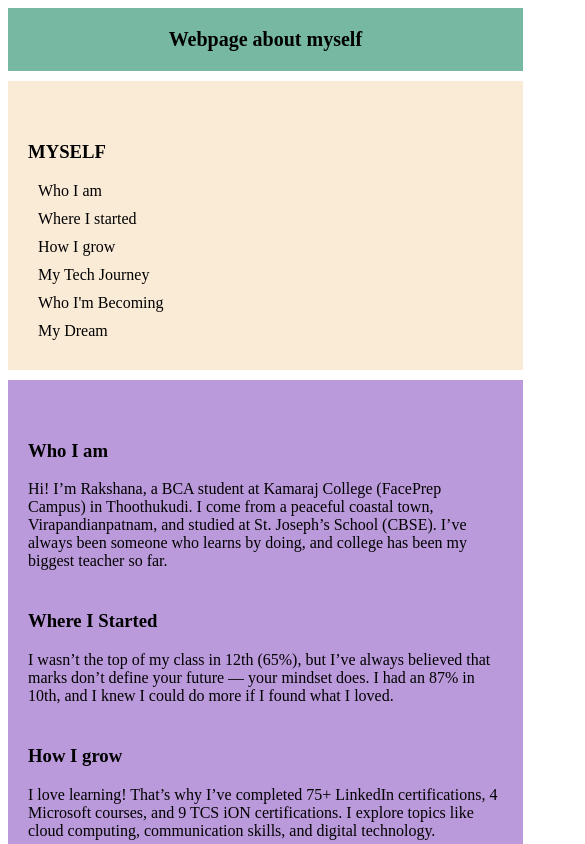
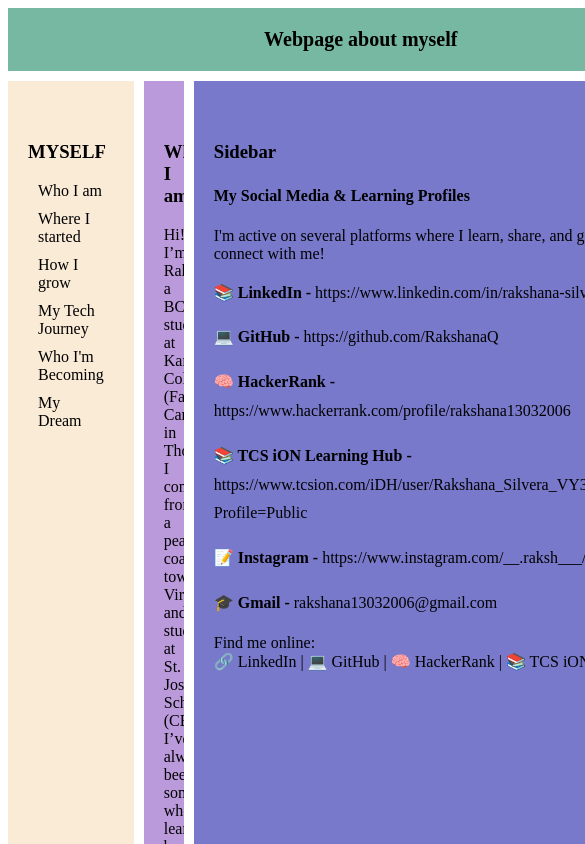
Before and after one commit to RakshanaQ/WEBPAGE-ABOUT-MYSELF-USING-GRID, a plain HTML site: page index.html in a window 390 px wide. Shown: the top 844 px of the page, 585 px wide, since content can reach past the window. Drawn offline with Linux system fonts and the light colour scheme.

Commit message:
index.html

```diff
--- a/index.html
+++ b/index.html
@@ -43,7 +43,7 @@
             .right{
                 grid-area: right;
                 background-color: rgb(121, 121, 204);
-                padding: 20px 0;
+                padding: 20px ;
             }
 
             .footer{
@@ -64,22 +64,6 @@
                 margin-top: 40px ;
             }
 
-         @media (max-width: 768px) {
-  .grid-container {
-    grid-template-areas:
-      "header"
-      "nav"
-      "main"
-      "right"
-      "footer";
-    grid-template-columns: 1fr;
-  }
-
-  .right {
-    padding:10px;
-    margin-right: 15px; /* optional */
-  }
-}
 
 
 
```
